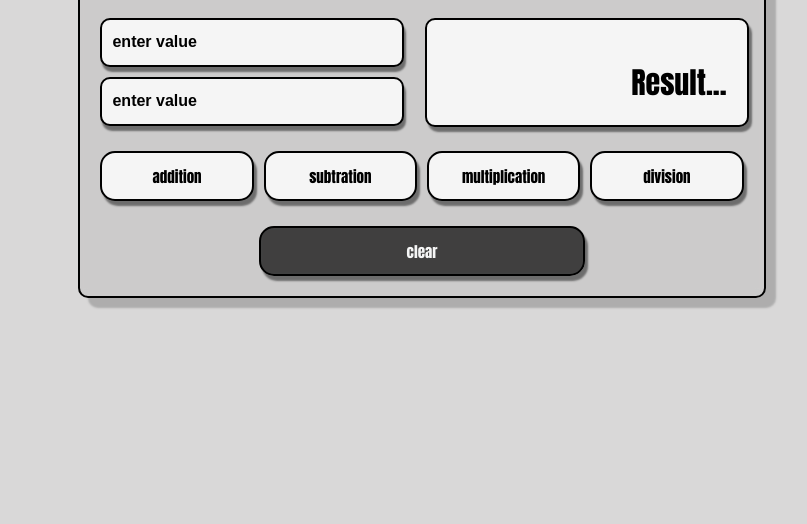
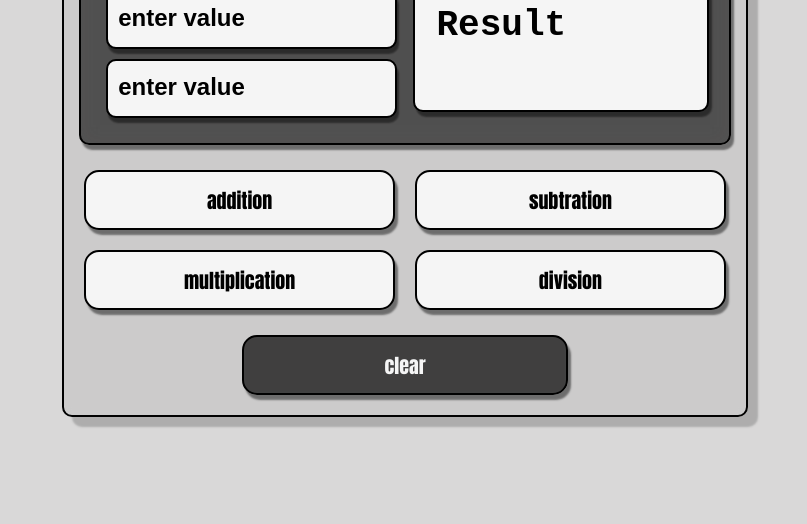
Before and after one commit to Pramoth-2209/calculator, a plain HTML site: page index.html in a window 1280 px wide. Shown: the part 276-800 px from the top of the page, without its empty margins (235-1042 px from the left). Drawn offline with Linux system fonts and the light colour scheme.

Commit message:
flexible

```diff
--- a/index.html
+++ b/index.html
@@ -22,7 +22,7 @@
                 <input type="text" placeholder="enter value" id="inp2">
             </div>
             <div class="lbl">
-                <label for="inp" id="lbl1" >Result...</label>
+                <textarea name="" id="lbl1" placeholder="Result"></textarea>
             </div>
         </div>
     </div>
@@ -32,7 +32,7 @@
         <button onclick="mul()">multiplication</button>
         <button onclick="div()">division</button>
     </div>
-    <div class="clear">    <button onclick="cler()">clear</button> </div>
+    <div class="clear"><button onclick="cler()">clear</button> </div>
 
 
 </div>
--- a/style.css
+++ b/style.css
@@ -8,6 +8,7 @@ body{
 
 }
 .nb{
+    width:fit-content;
 
 }
 .calcss{
@@ -17,24 +18,29 @@ body{
     border-radius: 10px;
     border: 2px solid black;
     z-index: 100;
-    width: 100%;
+    width:fit-content;
+    position: relative;
     box-shadow: 10px 10px 2px rgba(128, 128, 128, 0.49);
-    position: relative;
-    margin-top: 150px;
+    margin-top: 100px;
+
 
 }
 .headsn{
-    display:flex;
-    align-items: center;
-    justify-content: center;
-    text-align: center;
+    display: grid;
+    grid-template-columns: repeat(auto-fit,minmax(200px,1fr));
+    gap: 15px;
     width:fit-content;
-    width: 100% ;
-    gap: 40px;
+    border-radius: 10px;
+    padding: 20px;
+    box-shadow: 3px 5px 2px rgba(0, 0, 0, 0.468);
+    border: 2px solid black;
+    backdrop-filter: blur(10px);
+    background-color: rgba(0, 0, 0, 0.589);
 }
 
 .inputsnew{
-    width: 50%;
+    width: 100%;
+    justify-content: center;
 }
 .clear button{
     width: 50%;
@@ -43,22 +49,30 @@ body{
        color: whitesmoke;
 
 }
+textarea{
+    resize: none;
+    height: 100%;
+    width: 100%;
+    margin: 0px;
+    font-size: 30px;
+    border: none;
+    background-color: whitesmoke;
+}
 .lbl{
-    margin-left: 10px;
     background-color:whitesmoke;
     border:2px solid black;
     color: black;
-    height: 65px;
-    width:50%;
+    height: 83px;
     align-items: end;
     justify-content: end;
     display: flex;
     padding: 20px;
     font-size: 30px;
-    word-wrap: normal;
+    width: auto;
     border-radius: 10px;
     box-shadow: 3px 5px 2px rgba(0, 0, 0, 0.468);
 }
+
 
 ::placeholder{
     color:black;
@@ -66,6 +80,7 @@ body{
     font-size: larger;
 }
 /*background-color: rgb(247, 133, 113)*/
+
 input{
     padding: 0px 10px 0px 10px;
     backdrop-filter: blur(2px);
@@ -75,32 +90,29 @@ input{
     border: 2px solid black;
     border-radius: 10px;
     margin: 5px;
-    width: auto;
-    height: 45px;
-    width: 100%;
+    height: 55px;
+    width: 90%;
+    font-size: 20px;
     font-weight: bolder;
 }
 
 .btns{
-    display: flex;
-    align-items: center;
-    justify-content: center;
-    text-align: center;
+    display: grid;
+    grid-template-columns: repeat(auto-fit,minmax(300px,1fr));
+    gap: 10px;
     width: 100%;
-
+    margin-top: 20px;
 }
 button{
     margin: 5px;
     background-color:whitesmoke;
     color: black;
     border: 2px solid black;
-    font-size: 15px;
-    height: 50px;
-    width: fit-content;
+    font-size: 20px;
+    height: 60px;
     border-radius: 15px;
     padding: 10px;
-    width: 100%;
-    margin-top: 20px;
+    width: auto;
     font-family: Impact, Haettenschweiler, 'Arial Narrow Bold', sans-serif;
     box-shadow: 3px 5px 2px rgba(0, 0, 0, 0.468);
 }
@@ -113,12 +125,12 @@ h1{
     font-family: Impact, Haettenschweiler, 'Arial Narrow Bold', sans-serif;
     color:whitesmoke;
     font-size: 50px;
-    width: fit-content;
+    width: 100%;
 }
 
 .header{
     background-color:rgba(0, 0, 0, 0.67);
-    backdrop-filter: blur(2px);
+    backdrop-filter: blur(10px);
     width: 100%;
     height: 90px;
     border-radius: 10px;
@@ -135,6 +147,7 @@ h1{
     align-items: center;
     justify-content: center;
     display: flex;
+    margin-top: 15px;
 }
 
 .circle2{
@@ -146,7 +159,7 @@ h1{
     border-radius: 100%;
     position: absolute;
     left:-30px;
-    bottom: 430px;
+    bottom: 590px;
     box-shadow: 3px 5px 2px black;
 }
 
@@ -154,4 +167,4 @@ h1{
     position: relative;
     width: fit-content;
     height: 10vh;
-}
+}*/
```
